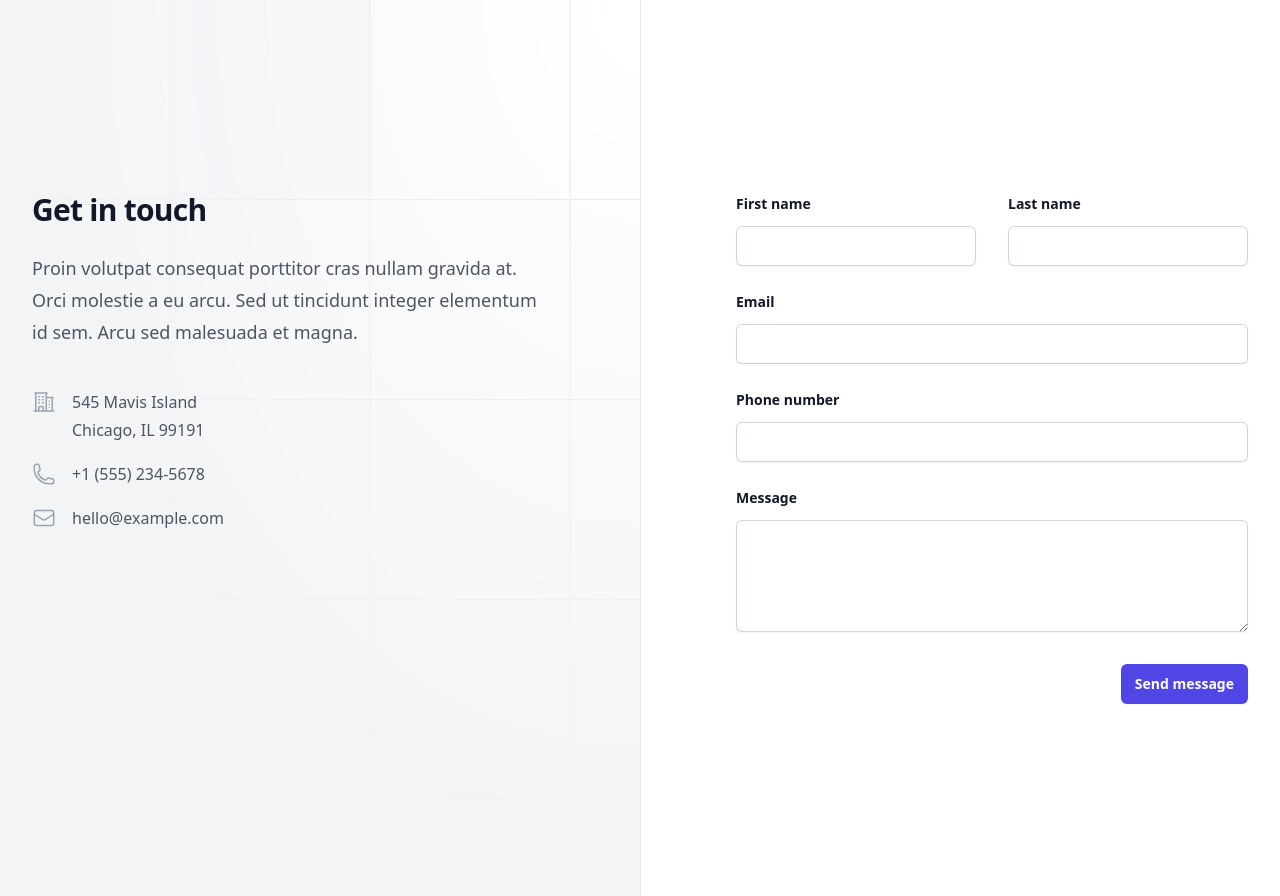
After one commit to FazleRabby14/NWG-website, a Django app: page /contact/ in a window 1280 px wide. The commit adds this page. Run offline with Django 5.2, Linux system fonts and the light colour scheme; some libraries are stand-ins or nearby versions.

Commit message:
contact page

```diff
--- a/home/urls.py
+++ b/home/urls.py
@@ -4,4 +4,6 @@ from home import views
 
 urlpatterns = [
     path('', views.indexpage, name='index'),
+    path('contact/', views.contactpage, name='contact'),
+
 ]
--- a/home/views.py
+++ b/home/views.py
@@ -3,3 +3,6 @@ from django.shortcuts import render
 # Create your views here.
 def indexpage(request):
     return render(request, 'index.html')
+
+def contactpage(request):
+    return render(request, 'contact.html')
--- a/nwWeb/urls.py
+++ b/nwWeb/urls.py
@@ -16,8 +16,10 @@ Including another URLconf
 """
 from django.contrib import admin
 from django.urls import path, include
+from home import views
 
 urlpatterns = [
     path('admin/', admin.site.urls),
     path('', include('home.urls')),
+    path('contact/', views.contactpage),
 ]
--- a/templates/base.html
+++ b/templates/base.html
@@ -25,38 +25,12 @@
 {% block base %}
 {% endblock %}
 
+
 </main>
 
 
 
-<!-- Page footer -->
-<footer class="absolute left-6 right-6 md:left-12 md:right-auto bottom-4 md:bottom-8 text-center md:text-left">
-    <a class="text-xs text-slate-500 hover:underline" href="https://cruip.com">&copy;Cruip - Tailwind CSS templates</a>
-</footer>
 
-<!-- Banner with links -->
-<div class="fixed bottom-0 right-0 w-full md:bottom-6 md:right-12 md:w-auto z-50" :class="bannerOpen ? '' : 'hidden'" x-data="{ bannerOpen: true }">
-    <div class="bg-slate-800 text-sm p-3 md:rounded shadow flex justify-between">
-        <div class="text-slate-500 inline-flex">
-            <a class="font-medium hover:underline text-slate-300" href="https://cruip.com/create-an-infinite-horizontal-scroll-animation-with-tailwind-css/">
-                Read Tutorial
-            </a>
-            <span class="italic px-1.5">or</span>
-            <a class="font-medium hover:underline text-indigo-500 flex items-center" href="https://github.com/cruip/cruip-tutorials/blob/main/logo-carousel/index.html" target="_blank" rel="noreferrer">
-                <span>Download</span>
-                <svg class="fill-indigo-400 ml-1" xmlns="http://www.w3.org/2000/svg" width="9" height="9">
-                    <path d="m1.649 8.514-.91-.915 5.514-5.523H2.027l.01-1.258h6.388v6.394H7.158l.01-4.226z" />
-                </svg>
-            </a>
-        </div>
-        <button class="text-slate-500 hover:text-slate-400 pl-2 ml-3 border-l border-slate-700" @click="bannerOpen = false">
-            <span class="sr-only">Close</span>
-            <svg class="w-4 h-4 shrink-0 fill-current" viewBox="0 0 16 16">
-                <path d="M12.72 3.293a1 1 0 00-1.415 0L8.012 6.586 4.72 3.293a1 1 0 00-1.414 1.414L6.598 8l-3.293 3.293a1 1 0 101.414 1.414l3.293-3.293 3.293 3.293a1 1 0 001.414-1.414L9.426 8l3.293-3.293a1 1 0 000-1.414z" />
-            </svg>
-        </button>
-    </div>
-</div>
 
 </body>
 
--- /dev/null
+++ b/templates/contact.html
@@ -0,0 +1,95 @@
+{% extends "base.html" %}
+{% block banner %}
+<div class="relative isolate bg-white">
+    <div class="mx-auto grid max-w-7xl grid-cols-1 lg:grid-cols-2">
+      <div class="relative px-6 pb-20 pt-24 sm:pt-32 lg:static lg:px-8 lg:py-48">
+        <div class="mx-auto max-w-xl lg:mx-0 lg:max-w-lg">
+          <div class="absolute inset-y-0 left-0 -z-10 w-full overflow-hidden bg-gray-100 ring-1 ring-gray-900/10 lg:w-1/2">
+            <svg class="absolute inset-0 h-full w-full stroke-gray-200 [mask-image:radial-gradient(100%_100%_at_top_right,white,transparent)]" aria-hidden="true">
+              <defs>
+                <pattern id="83fd4e5a-9d52-42fc-97b6-718e5d7ee527" width="200" height="200" x="100%" y="-1" patternUnits="userSpaceOnUse">
+                  <path d="M130 200V.5M.5 .5H200" fill="none"></path>
+                </pattern>
+              </defs>
+              <rect width="100%" height="100%" stroke-width="0" fill="white"></rect>
+              <svg x="100%" y="-1" class="overflow-visible fill-gray-50">
+                <path d="M-470.5 0h201v201h-201Z" stroke-width="0"></path>
+              </svg>
+              <rect width="100%" height="100%" stroke-width="0" fill="url(#83fd4e5a-9d52-42fc-97b6-718e5d7ee527)"></rect>
+            </svg>
+          </div>
+          <h2 class="text-3xl font-bold tracking-tight text-gray-900">Get in touch</h2>
+          <p class="mt-6 text-lg leading-8 text-gray-600">Proin volutpat consequat porttitor cras nullam gravida at. Orci molestie a eu arcu. Sed ut tincidunt integer elementum id sem. Arcu sed malesuada et magna.</p>
+          <dl class="mt-10 space-y-4 text-base leading-7 text-gray-600">
+            <div class="flex gap-x-4">
+              <dt class="flex-none">
+                <span class="sr-only">Address</span>
+                <svg class="h-7 w-6 text-gray-400" fill="none" viewBox="0 0 24 24" stroke-width="1.5" stroke="currentColor" aria-hidden="true">
+  <path stroke-linecap="round" stroke-linejoin="round" d="M2.25 21h19.5m-18-18v18m10.5-18v18m6-13.5V21M6.75 6.75h.75m-.75 3h.75m-.75 3h.75m3-6h.75m-.75 3h.75m-.75 3h.75M6.75 21v-3.375c0-.621.504-1.125 1.125-1.125h2.25c.621 0 1.125.504 1.125 1.125V21M3 3h12m-.75 4.5H21m-3.75 3.75h.008v.008h-.008v-.008zm0 3h.008v.008h-.008v-.008zm0 3h.008v.008h-.008v-.008z"></path>
+</svg>
+              </dt>
+              <dd>545 Mavis Island<br>Chicago, IL 99191</dd>
+            </div>
+            <div class="flex gap-x-4">
+              <dt class="flex-none">
+                <span class="sr-only">Telephone</span>
+                <svg class="h-7 w-6 text-gray-400" fill="none" viewBox="0 0 24 24" stroke-width="1.5" stroke="currentColor" aria-hidden="true">
+  <path stroke-linecap="round" stroke-linejoin="round" d="M2.25 6.75c0 8.284 6.716 15 15 15h2.25a2.25 2.25 0 002.25-2.25v-1.372c0-.516-.351-.966-.852-1.091l-4.423-1.106c-.44-.11-.902.055-1.173.417l-.97 1.293c-.282.376-.769.542-1.21.38a12.035 12.035 0 01-7.143-7.143c-.162-.441.004-.928.38-1.21l1.293-.97c.363-.271.527-.734.417-1.173L6.963 3.102a1.125 1.125 0 00-1.091-.852H4.5A2.25 2.25 0 002.25 4.5v2.25z"></path>
+</svg>
+              </dt>
+              <dd><a class="hover:text-gray-900" href="tel:+1 (555) 234-5678">+1 (555) 234-5678</a></dd>
+            </div>
+            <div class="flex gap-x-4">
+              <dt class="flex-none">
+                <span class="sr-only">Email</span>
+                <svg class="h-7 w-6 text-gray-400" fill="none" viewBox="0 0 24 24" stroke-width="1.5" stroke="currentColor" aria-hidden="true">
+  <path stroke-linecap="round" stroke-linejoin="round" d="M21.75 6.75v10.5a2.25 2.25 0 01-2.25 2.25h-15a2.25 2.25 0 01-2.25-2.25V6.75m19.5 0A2.25 2.25 0 0019.5 4.5h-15a2.25 2.25 0 00-2.25 2.25m19.5 0v.243a2.25 2.25 0 01-1.07 1.916l-7.5 4.615a2.25 2.25 0 01-2.36 0L3.32 8.91a2.25 2.25 0 01-1.07-1.916V6.75"></path>
+</svg>
+              </dt>
+              <dd><a class="hover:text-gray-900" href="mailto:hello@example.com">hello@example.com</a></dd>
+            </div>
+          </dl>
+        </div>
+      </div>
+      <form action="#" method="POST" class="px-6 pb-24 pt-20 sm:pb-32 lg:px-8 lg:py-48">
+        <div class="mx-auto max-w-xl lg:mr-0 lg:max-w-lg">
+          <div class="grid grid-cols-1 gap-x-8 gap-y-6 sm:grid-cols-2">
+            <div>
+              <label for="first-name" class="block text-sm font-semibold leading-6 text-gray-900">First name</label>
+              <div class="mt-2.5">
+                <input type="text" name="first-name" id="first-name" autocomplete="given-name" class="block w-full rounded-md border-0 px-3.5 py-2 text-gray-900 shadow-sm ring-1 ring-inset ring-gray-300 placeholder:text-gray-400 focus:ring-2 focus:ring-inset focus:ring-indigo-600 sm:text-sm sm:leading-6">
+              </div>
+            </div>
+            <div>
+              <label for="last-name" class="block text-sm font-semibold leading-6 text-gray-900">Last name</label>
+              <div class="mt-2.5">
+                <input type="text" name="last-name" id="last-name" autocomplete="family-name" class="block w-full rounded-md border-0 px-3.5 py-2 text-gray-900 shadow-sm ring-1 ring-inset ring-gray-300 placeholder:text-gray-400 focus:ring-2 focus:ring-inset focus:ring-indigo-600 sm:text-sm sm:leading-6">
+              </div>
+            </div>
+            <div class="sm:col-span-2">
+              <label for="email" class="block text-sm font-semibold leading-6 text-gray-900">Email</label>
+              <div class="mt-2.5">
+                <input type="email" name="email" id="email" autocomplete="email" class="block w-full rounded-md border-0 px-3.5 py-2 text-gray-900 shadow-sm ring-1 ring-inset ring-gray-300 placeholder:text-gray-400 focus:ring-2 focus:ring-inset focus:ring-indigo-600 sm:text-sm sm:leading-6">
+              </div>
+            </div>
+            <div class="sm:col-span-2">
+              <label for="phone-number" class="block text-sm font-semibold leading-6 text-gray-900">Phone number</label>
+              <div class="mt-2.5">
+                <input type="tel" name="phone-number" id="phone-number" autocomplete="tel" class="block w-full rounded-md border-0 px-3.5 py-2 text-gray-900 shadow-sm ring-1 ring-inset ring-gray-300 placeholder:text-gray-400 focus:ring-2 focus:ring-inset focus:ring-indigo-600 sm:text-sm sm:leading-6">
+              </div>
+            </div>
+            <div class="sm:col-span-2">
+              <label for="message" class="block text-sm font-semibold leading-6 text-gray-900">Message</label>
+              <div class="mt-2.5">
+                <textarea name="message" id="message" rows="4" class="block w-full rounded-md border-0 px-3.5 py-2 text-gray-900 shadow-sm ring-1 ring-inset ring-gray-300 placeholder:text-gray-400 focus:ring-2 focus:ring-inset focus:ring-indigo-600 sm:text-sm sm:leading-6"></textarea>
+              </div>
+            </div>
+          </div>
+          <div class="mt-8 flex justify-end">
+            <button type="submit" class="rounded-md bg-indigo-600 px-3.5 py-2.5 text-center text-sm font-semibold text-white shadow-sm hover:bg-indigo-500 focus-visible:outline focus-visible:outline-2 focus-visible:outline-offset-2 focus-visible:outline-indigo-600">Send message</button>
+          </div>
+        </div>
+      </form>
+    </div>
+  </div>
+  {% endblock %}
```
Also changed, not shown: templates/index.html (+45 -1 lines).
